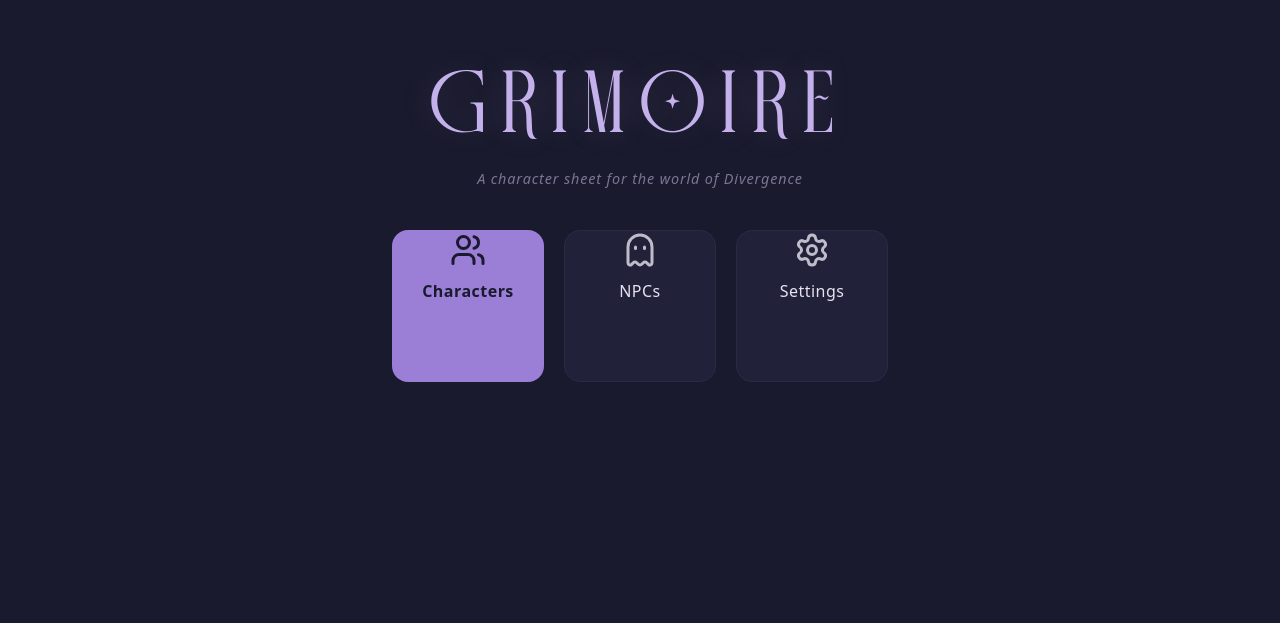
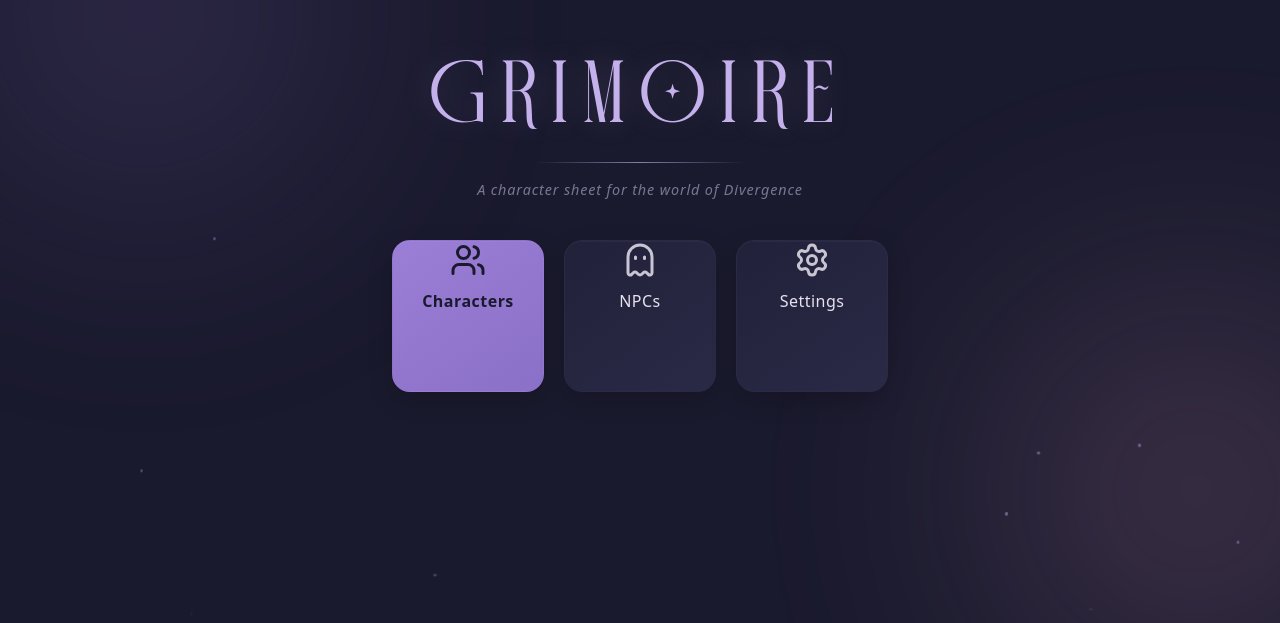
Before and after one commit to Hirokizante/Grimoire, a React (Vite) app: page / in a window 1280 px wide. Shown: the part 177-800 px from the top of the page. Built offline with nearby package versions, Linux system fonts and the light colour scheme.

Commit message:
feat: aesthetic boost for HomePage with ambient glows, particles, and animated nav buttons

```diff
--- a/src/App.css
+++ b/src/App.css
@@ -344,6 +344,7 @@
 }
 
 .home-page {
+  position: relative;
   display: flex;
   flex-direction: column;
   align-items: center;
@@ -351,13 +352,105 @@
   min-height: 100vh;
   text-align: center;
   padding: 2rem 1.5rem;
+  overflow: hidden;
+  isolation: isolate;
+}
+
+/* Ambient background glows */
+.home-page::before,
+.home-page::after {
+  content: '';
+  position: absolute;
+  border-radius: 50%;
+  filter: blur(120px);
+  opacity: 0.25;
+  pointer-events: none;
+  z-index: -2;
+  animation: homeGlow 12s ease-in-out infinite alternate;
+}
+
+.home-page::before {
+  width: min(60vw, 520px);
+  height: min(60vw, 520px);
+  top: -10%;
+  left: -10%;
+  background: radial-gradient(circle, var(--accent-violet), transparent 70%);
+}
+
+.home-page::after {
+  width: min(55vw, 480px);
+  height: min(55vw, 480px);
+  bottom: -10%;
+  right: -10%;
+  background: radial-gradient(circle, var(--accent-blush), transparent 70%);
+  animation-delay: -6s;
+}
+
+@keyframes homeGlow {
+  0% {
+    transform: scale(1) translate(0, 0);
+    opacity: 0.22;
+  }
+  100% {
+    transform: scale(1.12) translate(5%, 5%);
+    opacity: 0.32;
+  }
+}
+
+/* Floating dust particles */
+.home-page__particles {
+  position: absolute;
+  inset: 0;
+  pointer-events: none;
+  z-index: -1;
+  overflow: hidden;
+}
+
+.home-page__particle {
+  position: absolute;
+  width: 4px;
+  height: 4px;
+  border-radius: 50%;
+  background: var(--accent-violet-soft);
+  opacity: 0;
+  animation: floatUp 10s linear infinite;
+}
+
+@keyframes floatUp {
+  0% {
+    transform: translateY(100vh) scale(0.6);
+    opacity: 0;
+  }
+  10% {
+    opacity: 0.45;
+  }
+  90% {
+    opacity: 0.35;
+  }
+  100% {
+    transform: translateY(-10vh) scale(1);
+    opacity: 0;
+  }
 }
 
 .home-page__content {
+  position: relative;
   display: flex;
   flex-direction: column;
   align-items: center;
   gap: 2.5rem;
+  animation: homeFadeIn 0.9s ease-out both;
+}
+
+@keyframes homeFadeIn {
+  0% {
+    opacity: 0;
+    transform: translateY(12px);
+  }
+  100% {
+    opacity: 1;
+    transform: translateY(0);
+  }
 }
 
 .home-page__title {
@@ -371,21 +464,73 @@
   text-shadow: 0 0 30px color-mix(in srgb, var(--accent-violet-soft) 18%, transparent);
 }
 
+.home-page__title-line {
+  display: block;
+  width: min(50%, 220px);
+  height: 1px;
+  margin: 1.25rem auto 0;
+  border: none;
+  background: linear-gradient(
+    90deg,
+    transparent,
+    var(--accent-violet-soft),
+    transparent
+  );
+  opacity: 0.45;
+  animation: lineShimmer 4s ease-in-out infinite;
+}
+
+@keyframes lineShimmer {
+  0%,
+  100% {
+    opacity: 0.35;
+  }
+  50% {
+    opacity: 0.7;
+  }
+}
+
 .home-page__subtitle {
   font-size: 0.9rem;
   letter-spacing: 0.06em;
   color: var(--text-muted);
   margin: -1.5rem 0 0 0;
   font-style: italic;
+  animation: homeSubtitleFade 1.2s ease-out 0.3s both;
+}
+
+@keyframes homeSubtitleFade {
+  0% {
+    opacity: 0;
+    transform: translateY(8px);
+  }
+  100% {
+    opacity: 1;
+    transform: translateY(0);
+  }
 }
 
 .home-nav {
   display: flex;
   flex-direction: row;
   gap: 1.25rem;
+  animation: homeNavFade 1.2s ease-out 0.55s both;
+}
+
+@keyframes homeNavFade {
+  0% {
+    opacity: 0;
+    transform: translateY(14px);
+  }
+  100% {
+    opacity: 1;
+    transform: translateY(0);
+  }
 }
 
 .home-nav__btn {
+  --btn-glow: color-mix(in srgb, var(--accent-violet) 18%, transparent);
+  position: relative;
   display: flex;
   flex-direction: column;
   align-items: center;
@@ -393,45 +538,86 @@
   gap: 0.75rem;
   width: 9.5rem;
   height: 9.5rem;
-  border-radius: 16px;
+  border-radius: 18px;
   border: 1px solid var(--border-soft);
-  background: var(--bg-surface);
+  background: linear-gradient(145deg, var(--bg-surface), var(--bg-surface-raised));
   color: var(--text-primary);
   font-size: 1rem;
   font-weight: 500;
   letter-spacing: 0.03em;
   cursor: pointer;
-  transition: border-color 0.2s ease, background-color 0.2s ease,
-    transform 0.05s ease, box-shadow 0.2s ease;
+  transition: border-color 0.25s ease, background 0.25s ease,
+    transform 0.12s ease, box-shadow 0.25s ease;
   text-align: center;
+  overflow: hidden;
+  box-shadow: 0 8px 24px rgba(0, 0, 0, 0.18), inset 0 1px 0 rgba(255, 255, 255, 0.03);
+}
+
+/* Subtle moving sheen on hover */
+.home-nav__btn::before {
+  content: '';
+  position: absolute;
+  inset: 0;
+  background: linear-gradient(
+    115deg,
+    transparent 30%,
+    color-mix(in srgb, var(--accent-violet-soft) 10%, transparent) 50%,
+    transparent 70%
+  );
+  transform: translateX(-100%);
+  transition: transform 0.6s ease;
+  pointer-events: none;
+}
+
+.home-nav__btn:hover::before {
+  transform: translateX(100%);
 }
 
 .home-nav__btn:hover {
   border-color: var(--accent-violet);
-  background: var(--bg-surface-raised);
-  box-shadow: 0 0 16px color-mix(in srgb, var(--accent-violet) 12%, transparent);
+  background: linear-gradient(145deg, var(--bg-surface-raised), var(--bg-surface-hover));
+  transform: translateY(-4px) scale(1.02);
+  box-shadow: 0 14px 34px rgba(0, 0, 0, 0.24), 0 0 24px var(--btn-glow),
+    inset 0 1px 0 rgba(255, 255, 255, 0.04);
 }
 
 .home-nav__btn:active {
-  transform: translateY(1px);
+  transform: translateY(-1px) scale(0.99);
 }
 
 .home-nav__btn--primary {
-  background: var(--accent-violet);
+  --btn-glow: color-mix(in srgb, var(--accent-violet-soft) 28%, transparent);
+  background: linear-gradient(145deg, var(--accent-violet), #8b70c8);
   color: #1a1a2e;
   font-weight: 600;
   border-color: transparent;
 }
 
+.home-nav__btn--primary::before {
+  background: linear-gradient(
+    115deg,
+    transparent 30%,
+    rgba(255, 255, 255, 0.2) 50%,
+    transparent 70%
+  );
+}
+
 .home-nav__btn--primary:hover {
-  background: var(--accent-violet-soft);
+  background: linear-gradient(145deg, #a48ede, var(--accent-violet-soft));
   border-color: transparent;
-  box-shadow: 0 0 20px color-mix(in srgb, var(--accent-violet-soft) 20%, transparent);
+  box-shadow: 0 14px 34px rgba(0, 0, 0, 0.24), 0 0 28px var(--btn-glow),
+    inset 0 1px 0 rgba(255, 255, 255, 0.15);
 }
 
 .home-nav__icon {
   flex-shrink: 0;
-  opacity: 0.8;
+  opacity: 0.85;
+  transition: transform 0.3s ease, opacity 0.2s ease;
+}
+
+.home-nav__btn:hover .home-nav__icon {
+  transform: scale(1.12) translateY(-2px);
+  opacity: 1;
 }
 
 .home-nav__btn--primary .home-nav__icon {
@@ -451,7 +637,7 @@
   .home-nav__btn {
     width: 7rem;
     height: 7rem;
-    border-radius: 14px;
+    border-radius: 16px;
     font-size: 0.9rem;
   }
 }
--- a/src/pages/HomePage.tsx
+++ b/src/pages/HomePage.tsx
@@ -14,8 +14,27 @@ export default function HomePage() {
 
   return (
     <div className="home-page">
+      <div className="home-page__particles" aria-hidden="true">
+        {Array.from({ length: 18 }).map((_, i) => (
+          <span
+            key={i}
+            className="home-page__particle"
+            style={{
+              left: `${Math.random() * 100}%`,
+              animationDuration: `${8 + Math.random() * 10}s`,
+              animationDelay: `${Math.random() * 8}s`,
+              width: `${3 + Math.random() * 3}px`,
+              height: `${3 + Math.random() * 3}px`,
+            }}
+          />
+        ))}
+      </div>
+
       <div className="home-page__content">
-        <h1 className="home-page__title">GRIMOIRE</h1>
+        <div>
+          <h1 className="home-page__title">GRIMOIRE</h1>
+          <span className="home-page__title-line" />
+        </div>
         <p className="home-page__subtitle">
           A character sheet for the world of Divergence
         </p>
```
